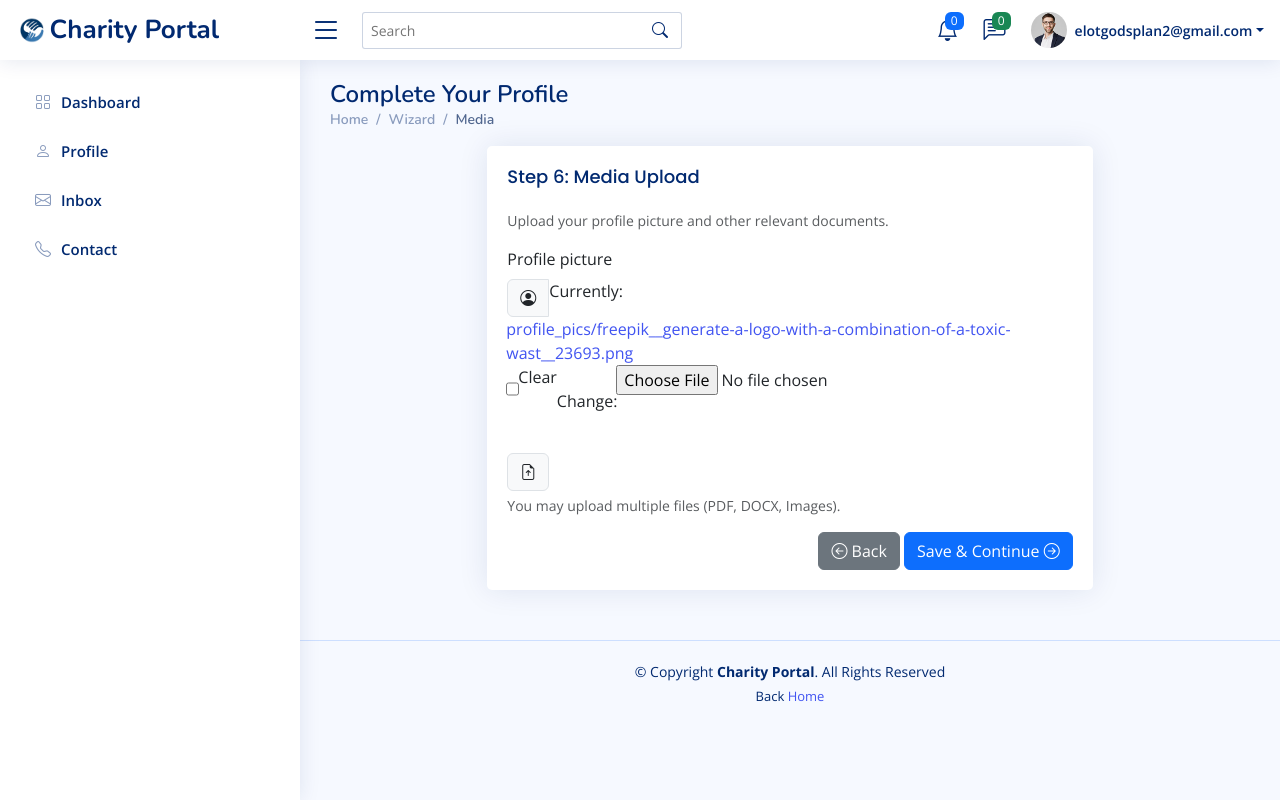
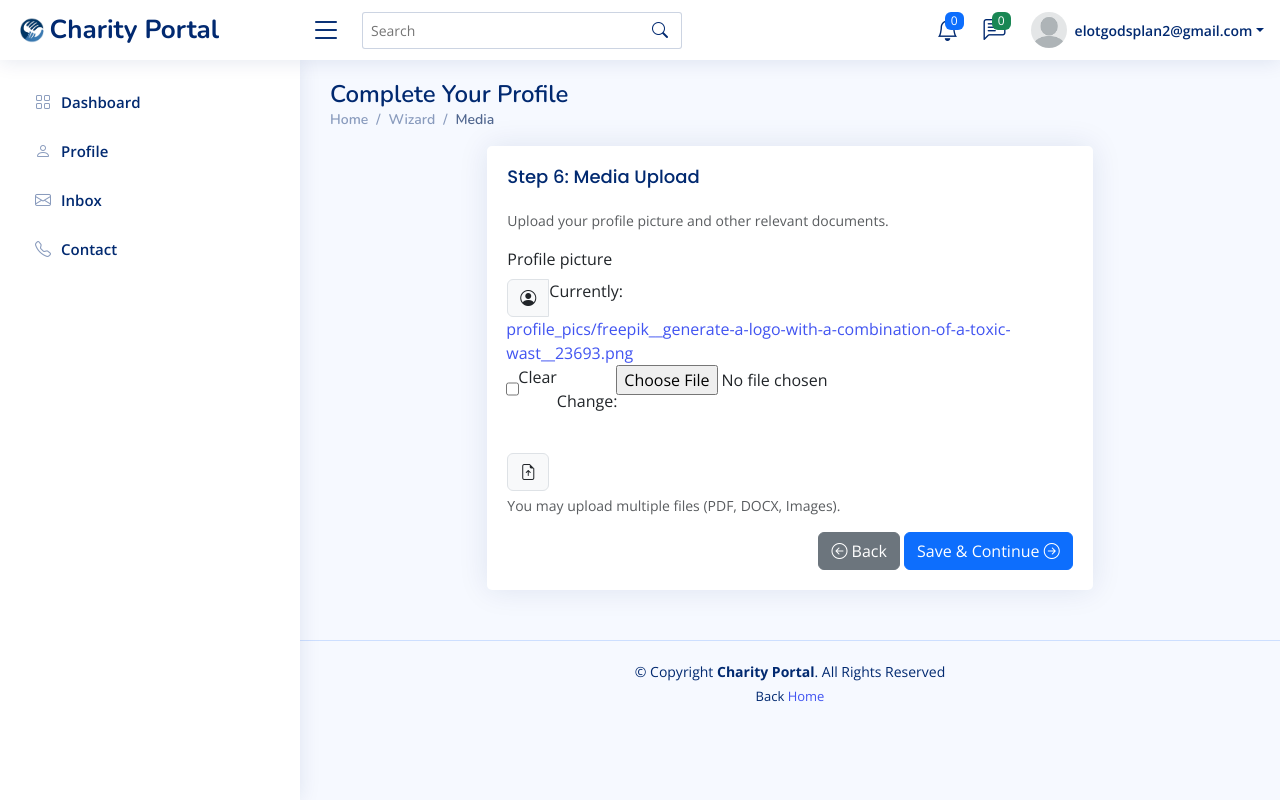
Before and after one commit to GodsplanElot/WebMasterCharityPro, a Django app: page /UserPorile/wizard/media/ in a window 1280 px wide. Run offline with Django 5.2, Linux system fonts and the light colour scheme; a user stored in the database is signed in; data comes from the database, SQL or seed files in the repository; some libraries are stand-ins or nearby versions.

Commit message:
modify images

```diff
--- a/CharityWebApp/secured/templates/secured/base_secured.html
+++ b/CharityWebApp/secured/templates/secured/base_secured.html
@@ -76,7 +76,7 @@
         <!-- Profile -->
         <li class="nav-item dropdown pe-3">
           <a class="nav-link nav-profile d-flex align-items-center pe-0" href="#" data-bs-toggle="dropdown">
-            <img src="{% static 'secured/assets/img/profile-img.jpg' %}" alt="Profile" class="rounded-circle">
+            <img src="{% static 'secured/assets/img/profile-img.png' %}" alt="Profile" class="rounded-circle">
             <span class="d-none d-md-block dropdown-toggle ps-2">{{ user.email }}</span>
           </a>
           <ul class="dropdown-menu dropdown-menu-end dropdown-menu-arrow profile">
```
Also changed, not shown: CharityWebApp/secured/static/secured/assets/img/profile-img.png (added).
